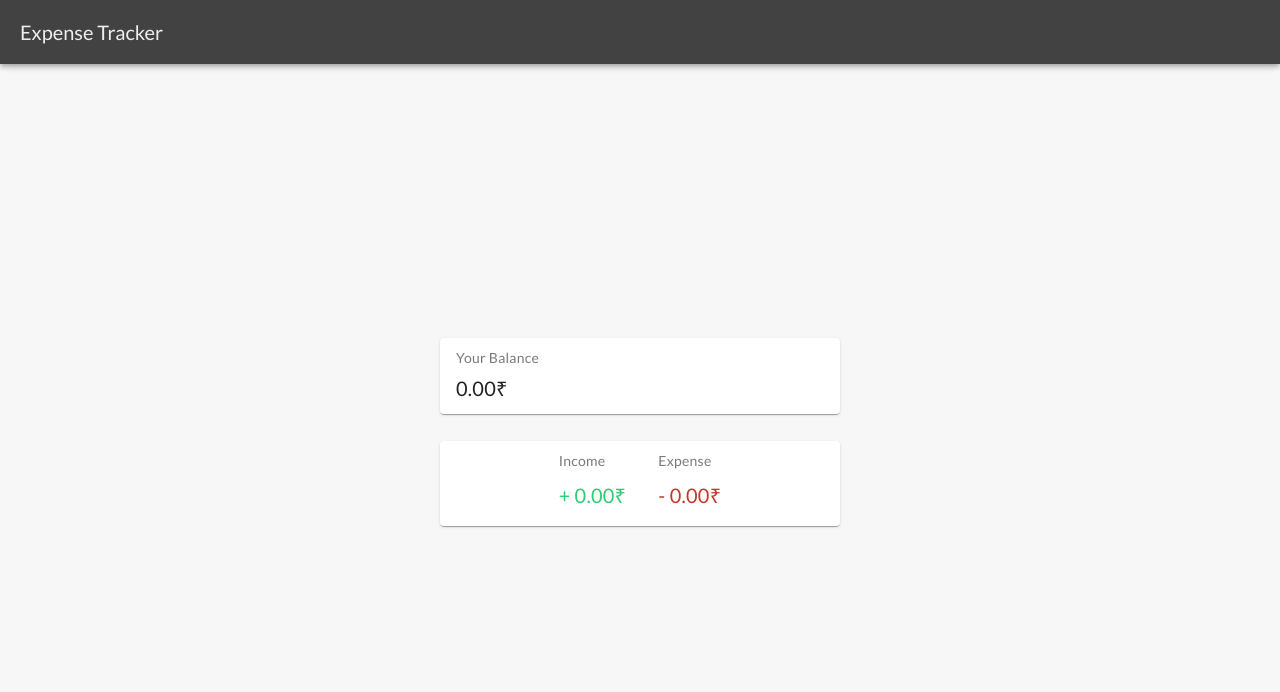
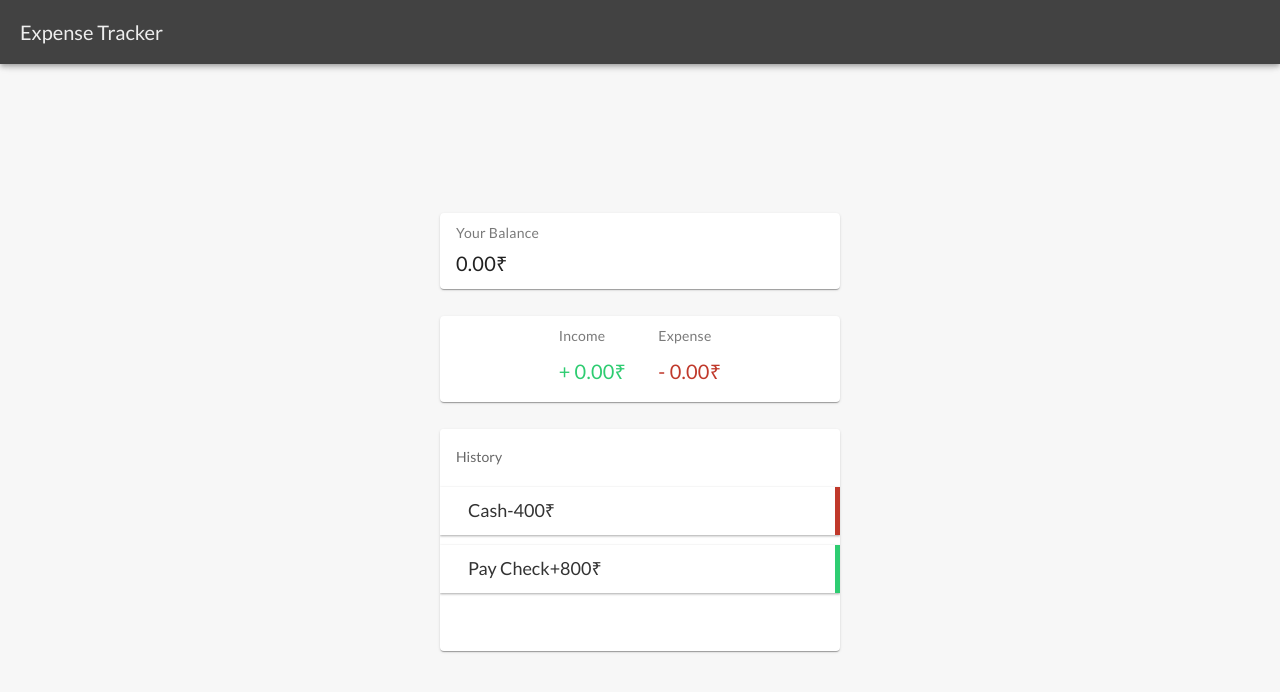
Before and after one commit to soorajsprakash/expense-tracker, a Vue app: page / in a window 1280 px wide. Shown: the top 692 px of the page. Built offline with nearby package versions, Linux system fonts and the light colour scheme.

Commit message:
update styling

```diff
--- a/src/App.vue
+++ b/src/App.vue
@@ -7,6 +7,8 @@
 				<Balance/>
 				<br>
 				<IncomeExpense/>
+				<br>
+				<TransactionList />
 			</div>
 		</v-main>
 	</v-layout>
@@ -16,4 +18,5 @@
 <script setup lang="ts">
 import Balance from './components/Balance.vue';
 import IncomeExpense from './components/IncomeExpense.vue';
+import TransactionList from './components/TransactionList.vue';
 </script>
--- a/src/assets/style.css
+++ b/src/assets/style.css
@@ -106,13 +106,13 @@ input[type='number'] {
   outline: 0;
 }
 
-.list {
+.v-list {
   list-style-type: none;
   padding: 0;
   margin-bottom: 40px;
 }
 
-.list li {
+.v-list .v-list-item {
   background-color: #fff;
   box-shadow: var(--box-shadow);
   color: #333;
@@ -123,12 +123,13 @@ input[type='number'] {
   margin: 10px 0;
 }
 
-.list li.plus {
+.v-list .v-list-item.plus {
   border-right: 5px solid #2ecc71;
 }
 
-.list li.minus {
+.v-list .v-list-item.minus {
   border-right: 5px solid #c0392b;
+
 }
 
 .delete-btn {
@@ -140,13 +141,12 @@ input[type='number'] {
   line-height: 20px;
   padding: 2px 5px;
   position: absolute;
-  top: 50%;
-  left: 0;
-  transform: translate(-100%, -50%);
+  top: 24%;
+  left: 0%;
   opacity: 0;
   transition: opacity 0.3s ease;
 }
 
-.list li:hover .delete-btn {
+.v-list .v-list-item:hover .delete-btn {
   opacity: 1;
 }
--- a/src/components/TransactionList.vue
+++ b/src/components/TransactionList.vue
@@ -0,0 +1,31 @@
+<template>
+    <v-card rounded width="400px">
+        <!-- <h3>History</h3> -->
+        <v-list lines="one" id="list">
+            <v-list-subheader>History</v-list-subheader>
+            <!-- <ul id="list" class="list"> -->
+                <!-- <li class="minus">
+                    Cash
+                    <span>-400₹</span>
+                    <button class="delete-btn">x</button>
+                </li>
+                <li class="plus">
+                    Pay check
+                    <span>-800₹</span>
+                    <button class="delete-btn">x</button>
+                </li> -->
+            <!-- </ul> -->
+            <v-list-item v-for="item, i in items" :class="item.class">
+                <span class="ml-3 justify-space-between">{{ item.text }}{{ item.value }}</span>
+                <button class="delete-btn">x</button>
+            </v-list-item>
+        </v-list>
+    </v-card>
+</template>
+
+<script setup lang="ts">
+  const items = [
+    { text: 'Cash', value: '-400₹', class: 'minus' },
+    { text: 'Pay Check', value: '+800₹', class: 'plus' },
+  ]
+</script>
```
